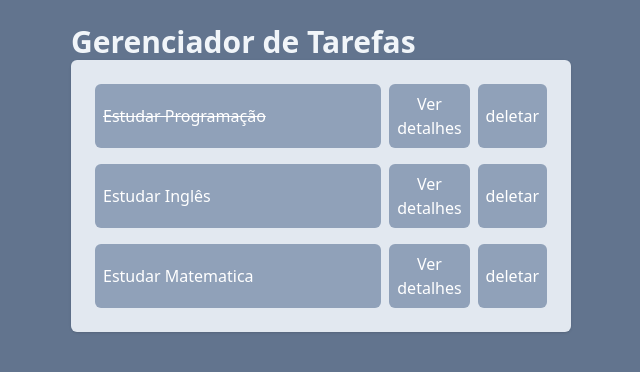
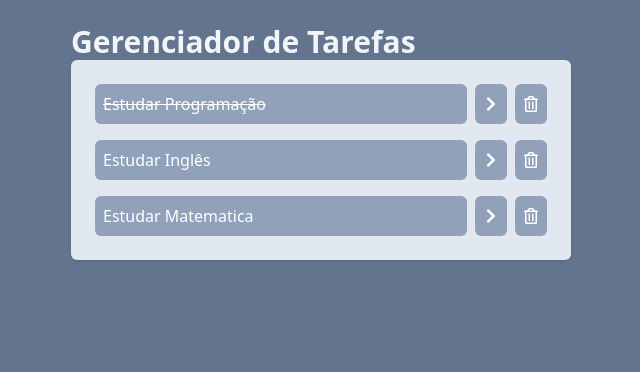
Before and after one commit to Uberdanalmeida/gerenciador-de-tarefas, a React (Vite) app: page / in a window 1280 px wide. Shown: the top 372 px of the page, without its empty margins (319-959 px from the left). Built offline with nearby package versions, Linux system fonts and the light colour scheme.

Commit message:
Instalando a biblioteca Reat Icons, e fazendo as importações dos ícones utilizados no projeto.

```diff
--- a/package.json
+++ b/package.json
@@ -13,6 +13,7 @@
     "@tailwindcss/vite": "^4.1.14",
     "react": "^19.1.1",
     "react-dom": "^19.1.1",
+    "react-icons": "^5.5.0",
     "tailwindcss": "^4.1.14"
   },
   "devDependencies": {
--- a/src/components/Task.jsx
+++ b/src/components/Task.jsx
@@ -1,4 +1,6 @@
 import { list } from "postcss"
+import { FaChevronRight } from "react-icons/fa";
+import { FaRegTrashAlt } from "react-icons/fa";
 
 function Task(props) {
     return(
@@ -9,9 +11,9 @@ function Task(props) {
                 <li key={list.id} className="flex gap-2">
                     <button onClick={() => props.onTaskClick(list.id)} className={`bg-slate-400 text-left w-full text-white p-2 rounded-md ${list.isComplet && 'line-through'}`}>{list.title}</button>
 
-                    <button className="bg-slate-400 p-2 rounded-md text-white">Ver detalhes</button>
+                    <button className="bg-slate-400 p-2 rounded-md text-white"><FaChevronRight /></button>
 
-                    <button onClick={() => props.deleteTask(list.id)} className="bg-slate-400 p-2 rounded-md text-white"> deletar</button>
+                    <button onClick={() => props.deleteTask(list.id)} className="bg-slate-400 p-2 rounded-md text-white"><FaRegTrashAlt /></button>
                 </li>
                  ))
                 }
```
Also changed, not shown: 1 other file (tests, documents, lock files or other folders).
